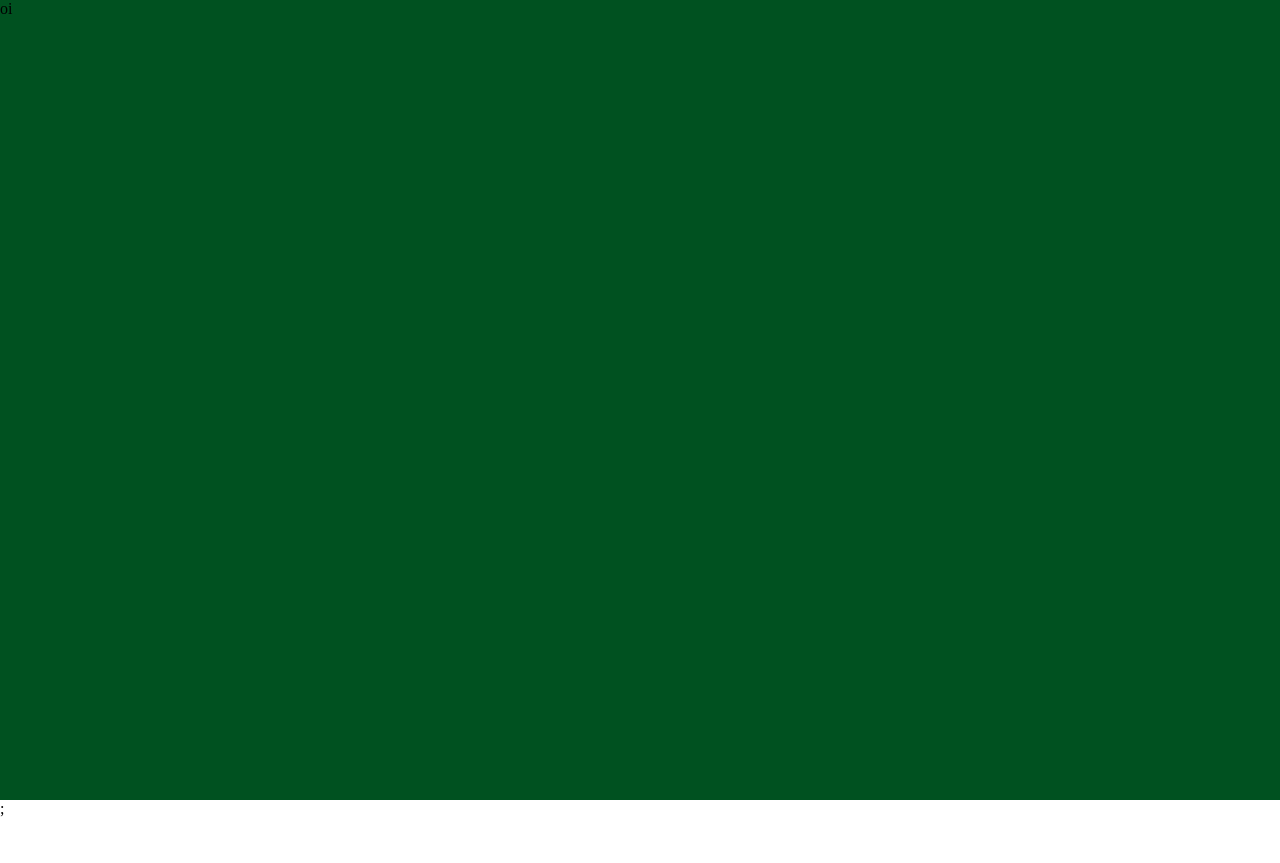
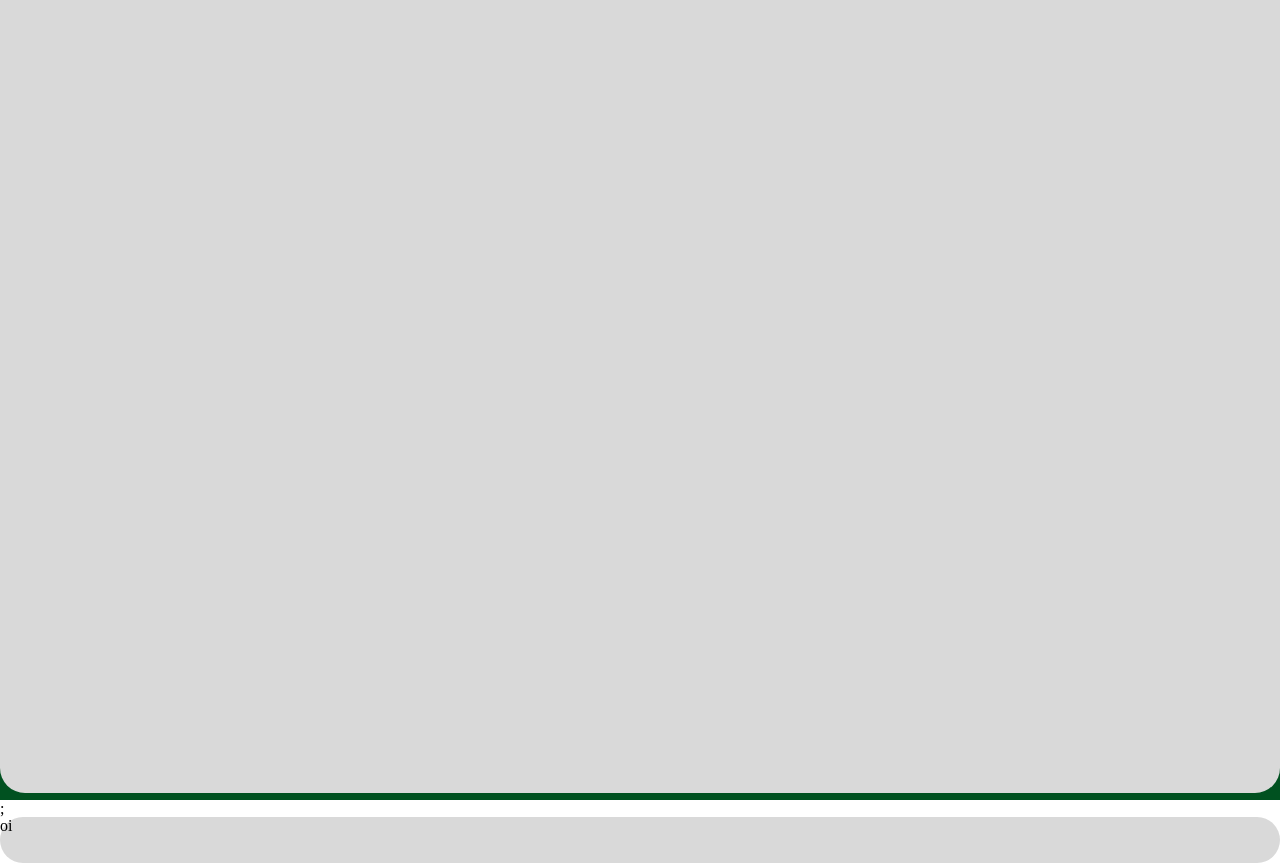
Before and after one commit to leonardo-fabricio/mensageria-websocket, a Next.js app: page / in a window 1280 px wide. Before the commit the page ends 818 px from the top, so only its background shows below. Built offline with nearby package versions, Linux system fonts and the light colour scheme; a web font is replaced by a local one.

Commit message:
primeiros components

```diff
--- a/src/pages/index.tsx
+++ b/src/pages/index.tsx
@@ -14,15 +14,41 @@ export default function Home() {
         <meta name="viewport" content="width=device-width, initial-scale=1" />
         <link rel="icon" href="/favicon.ico" />
       </Head>
-      <PageContainer>oi</PageContainer>
+      <PageContainer>
+        <PageContent>
+          <ListMessages>oi</ListMessages>
+          <SendMessage>oi</SendMessage>
+        </PageContent>
+      </PageContainer>
     </>
   );
 }
 
 const PageContainer = styled.div`
-  display: flex;
-  flex-direction: column;
   width: 100vw;
   height: 100vh;
   background: ${({ theme }) => theme.green900};
+  display: flex;
+  align-items: center;
+  justify-content: center;
 `;
+
+const PageContent = styled.div`
+  width: 1344px;
+  height: 926px;
+  display: flex;
+  flex-direction: column;
+  gap: 24px;
+`;
+const ListMessages = styled.div`
+  background: ${({ theme }) => theme.white100};
+  border-radius: 25px;
+  width: 100%;
+  height: 100%;
+`;
+const SendMessage = styled.div`
+  width: 100%;
+  height: 50px;
+  background: ${({ theme }) => theme.white100};
+  border-radius: 50px;
+`;
--- a/src/styles/globals.css
+++ b/src/styles/globals.css
@@ -1,4 +1,5 @@
 body {
   margin: 0px;
   padding: 0px;
+  overflow: hidden;
 }
--- a/src/styles/styled.d.ts
+++ b/src/styles/styled.d.ts
@@ -7,6 +7,7 @@ declare module "styled-components" {
     green700: string;
     green600: string;
     white: string;
+    white100: string;
     blue: string;
   }
 }
```
